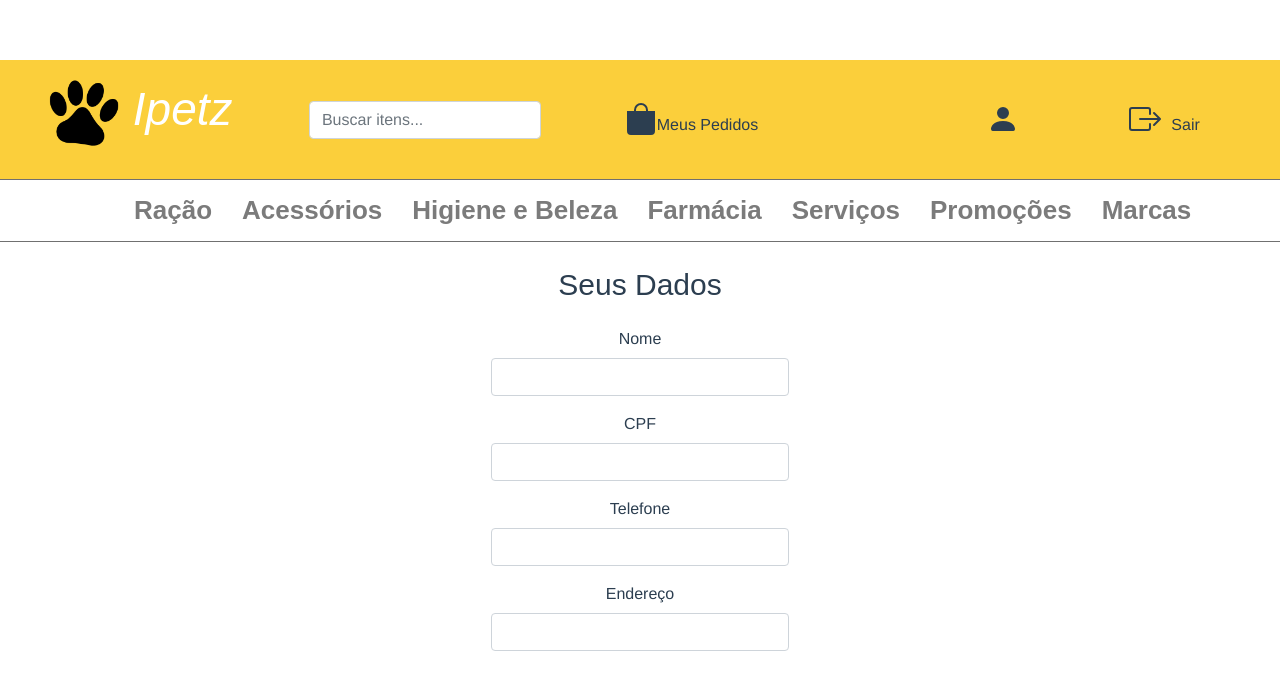
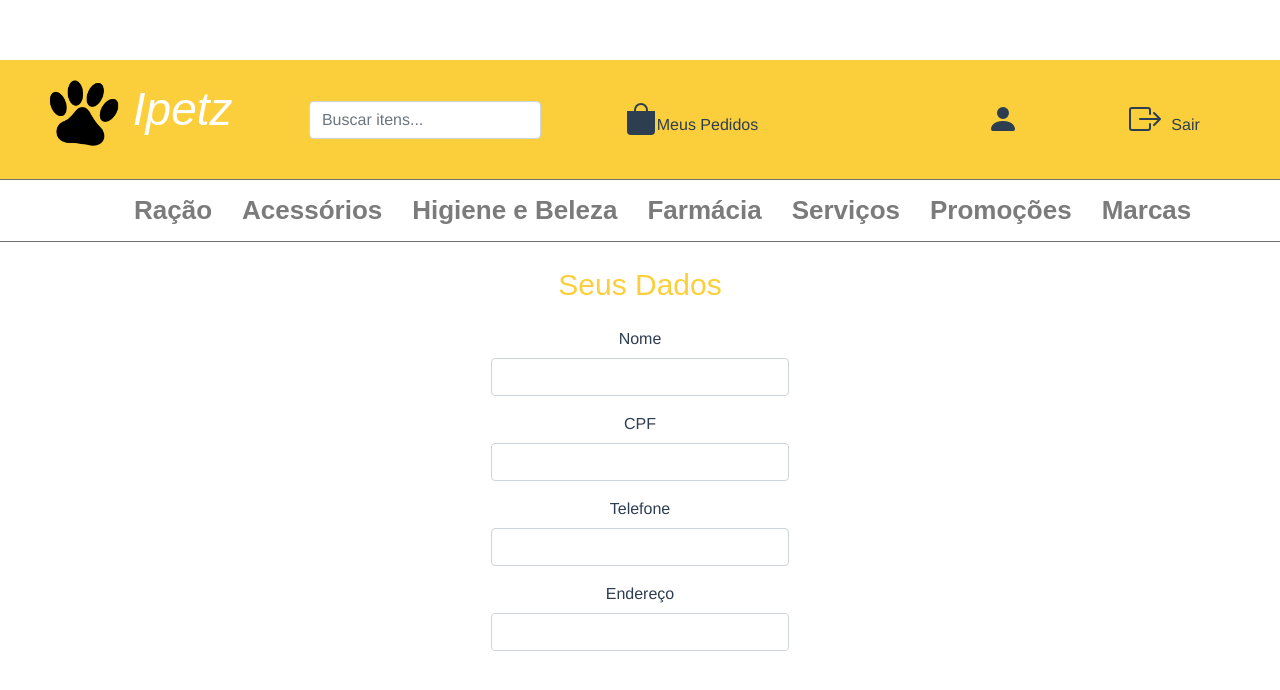
Before and after one commit to ThiagoCP1/ipetz, a Vue app: page /perfil in a window 1280 px wide. Shown: the top 690 px of the page. Built offline with nearby package versions, Linux system fonts and the light colour scheme.

Commit message:
Front final

```diff
--- a/src/components/Perfil.vue
+++ b/src/components/Perfil.vue
@@ -2,7 +2,7 @@
     <div>
         <mainhead/>
         <b-row class=" justify-content-center">
-      <span style="font-size: 30px;font-family: sans-serif;margin-bottom: 20px;margin-top: 20px">
+      <span style="font-size: 30px;font-family: sans-serif;margin-bottom: 20px;margin-top: 20px;color: #FBCF3B;">
         Seus Dados
       </span>
         </b-row>
--- a/src/components/produtos.vue
+++ b/src/components/produtos.vue
@@ -81,7 +81,7 @@
                 <b-row>
                     <b-col class="descricao-produto">
                         <p>
-                            {{produtosLoja.descricao_produto}}
+                            {{produtosLoja.nome_produto}}
                         </p>
                     </b-col>
                 </b-row>
```
